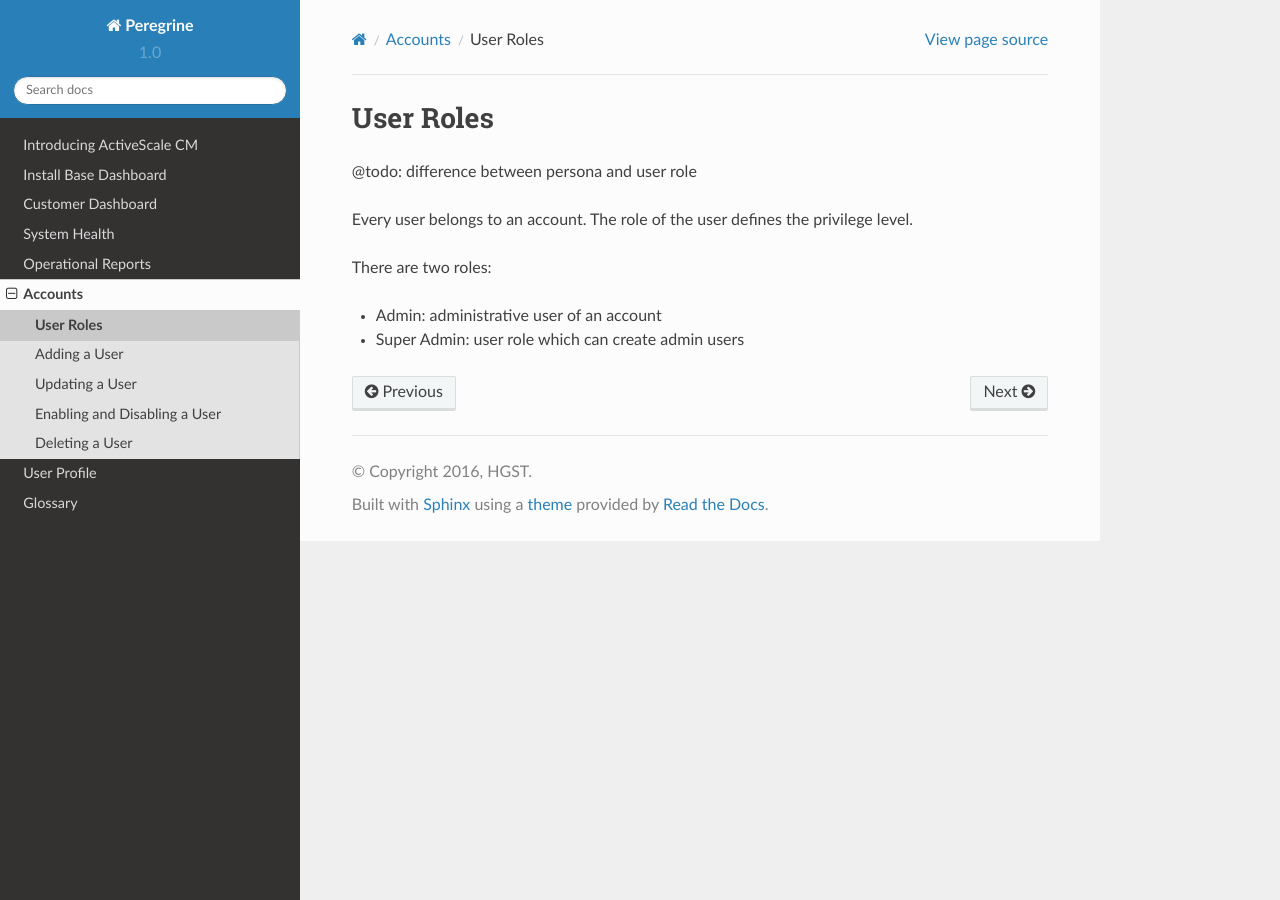
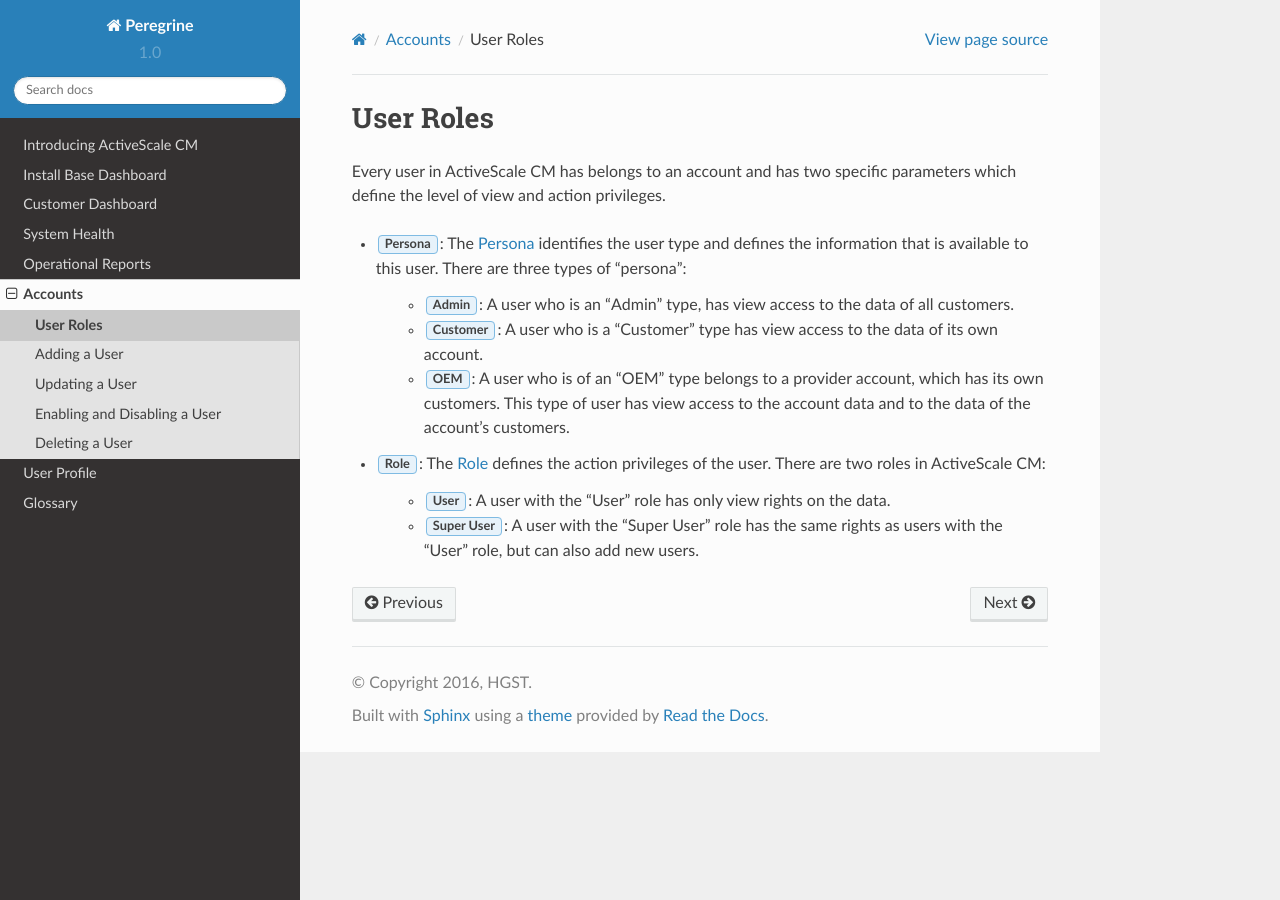
Before and after one commit to tdewolf/peregrine, a Sphinx documentation site: the page built from source/accounts/user_roles.rst, in a window 1280 px wide. Built offline with Sphinx 7.4.7 and the Read the Docs theme 2.0.0, drawn with Linux system fonts in a browser that asks for light colours; pages that are not in the unit, such as notebooks, are missing from menus.

Commit message:
update account mgmt section

```diff
--- a/source/accounts/user_roles.rst
+++ b/source/accounts/user_roles.rst
@@ -3,11 +3,22 @@
 User Roles
 ==========
 
-@todo: difference between persona and user role
+Every user in |prod| has belongs to an account and has two specific parameters which define the level of
+view and action privileges.
 
-Every user belongs to an account. The role of the user defines the privilege level.
+* :guilabel:`Persona`: The :term:`Persona` identifies the user type and defines the information that is
+  available to this user. There are three types of "persona":
 
-There are two roles:
+   * :guilabel:`Admin`: A user who is an "Admin" type, has view access to the data of all customers.
+   * :guilabel:`Customer`: A user who is a "Customer" type has view access to the data of its own
+     account.
+   * :guilabel:`OEM`: A user who is of an "OEM" type belongs to a provider account, which has its own
+     customers. This type of user has view access to the account data and to the data of the account's
+     customers.
 
-* Admin: administrative user of an account
-* Super Admin: user role which can create admin users
+* :guilabel:`Role`: The :term:`Role` defines the action privileges of the user. There are two roles in
+  |prod|:
+
+   * :guilabel:`User`: A user with the "User" role has only view rights on the data.
+   * :guilabel:`Super User`: A user with the "Super User" role has the same rights as users with the
+     "User" role, but can also add new users.
```
Also changed, not shown: source/accounts/adding_user.rst (+12 -13 lines), source/accounts/deleting_user.rst (+8 -7 lines), source/accounts/enabling_disabling_user.rst (+4 -4 lines), source/accounts/updating_user.rst (+7 -6 lines), source/_static/save_user.png (added), source/_static/user_disabled.png, source/_static/user_edit_cancel.png, source/_static/user_enabled.png.
